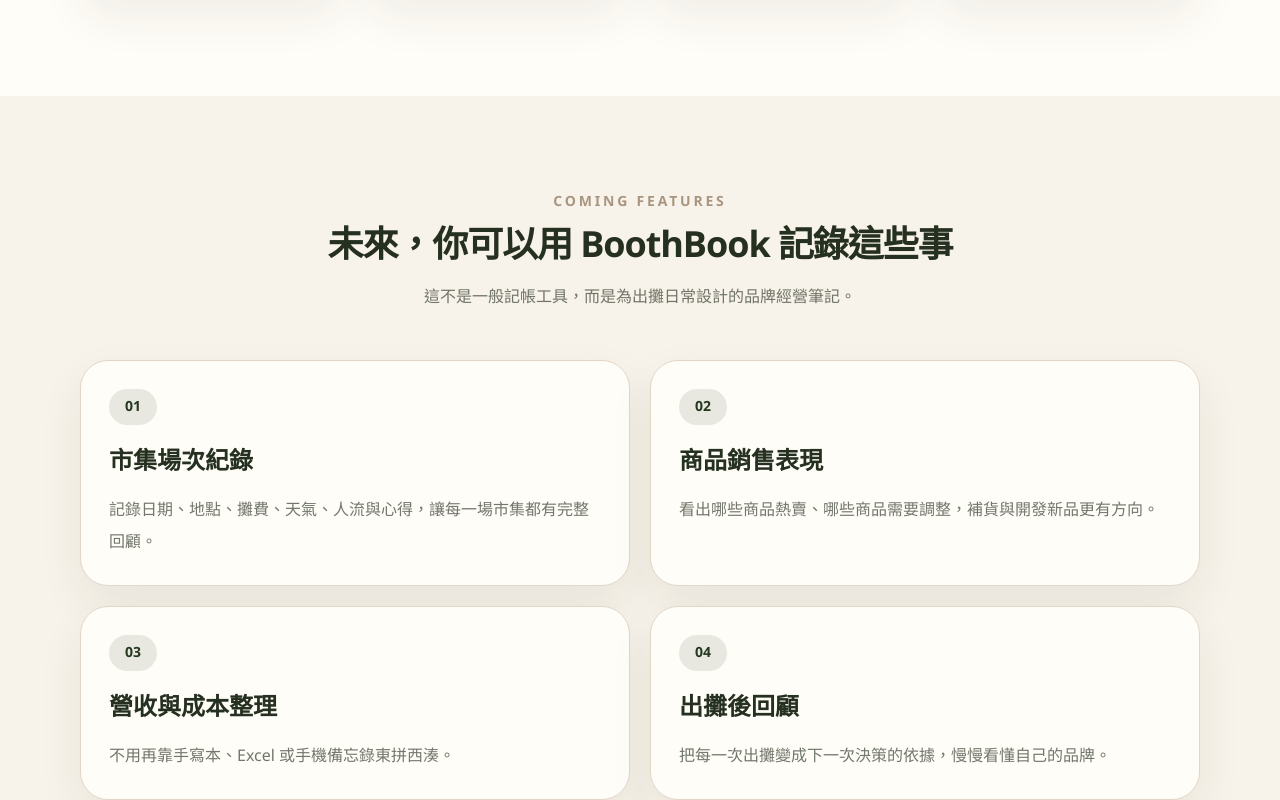
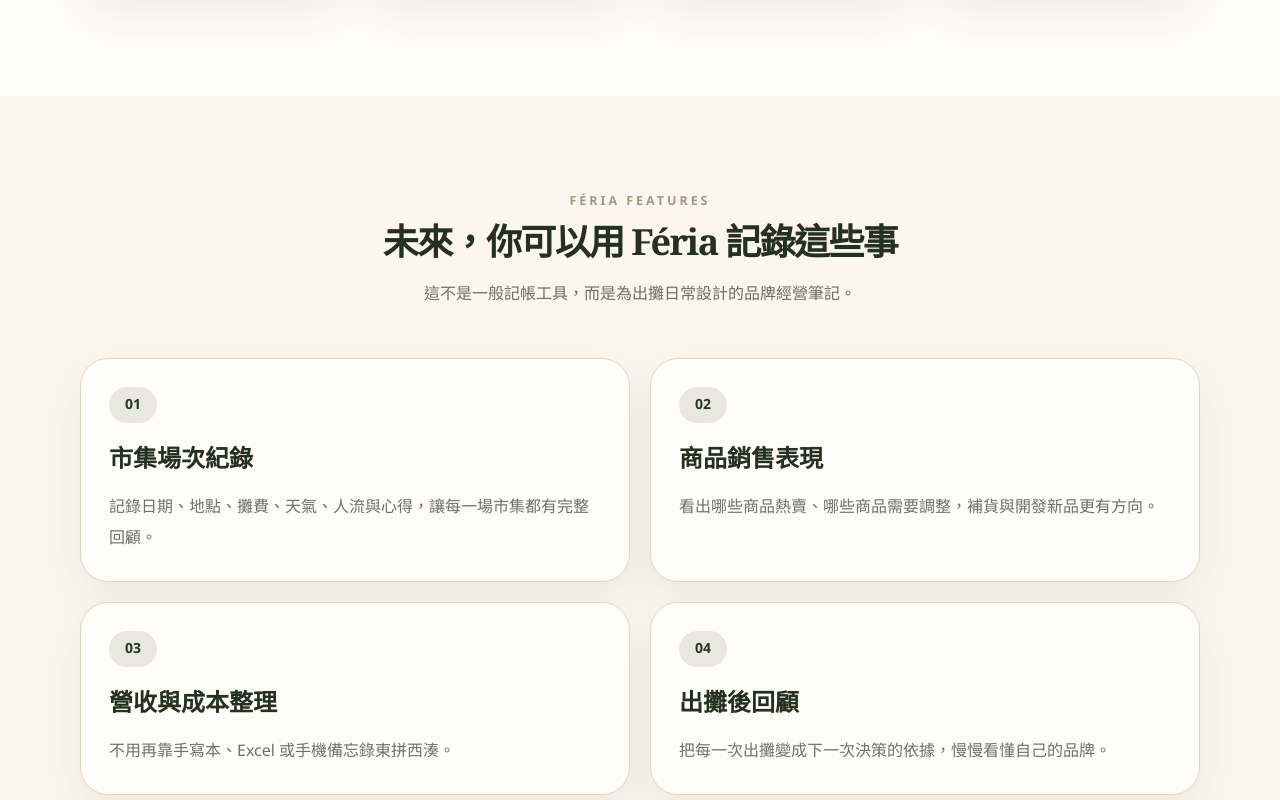
Before and after one commit to KL-4ndroid/boothbook-landing, a Next.js app: page / in a window 1280 px wide. Shown: the part 1371-2171 px from the top of the page. Built offline with nearby package versions, Linux system fonts and the light colour scheme.

Commit message:
feat: restyle feature preview for Feria

```diff
--- a/components/FeaturePreview.jsx
+++ b/components/FeaturePreview.jsx
@@ -23,20 +23,20 @@
 
 export default function FeaturePreview() {
   return (
-    <section className="bg-paper py-18 md:py-24">
+    <section id="features" className="bg-feria-paperSoft py-18 md:py-24">
       <div className="container-page">
         <div className="mx-auto mb-12 max-w-2xl text-center">
-          <p className="text-sm font-black tracking-[0.2em] text-caramel">COMING FEATURES</p>
-          <h2 className="mt-3 text-3xl font-black tracking-[-0.03em] text-ink md:text-4xl">未來，你可以用 BoothBook 記錄這些事</h2>
-          <p className="mt-4 text-base font-medium leading-8 text-ink/65">這不是一般記帳工具，而是為出攤日常設計的品牌經營筆記。</p>
+          <p className="feria-section-label">FÉRIA FEATURES</p>
+          <h2 className="feria-title mt-3 font-display text-3xl font-semibold md:text-4xl">未來，你可以用 Féria 記錄這些事</h2>
+          <p className="feria-copy mt-4 text-base font-medium">這不是一般記帳工具，而是為出攤日常設計的品牌經營筆記。</p>
         </div>
 
         <div className="grid gap-5 md:grid-cols-2">
           {features.map((feature) => (
-            <article key={feature.label} className="group rounded-3xl border border-line bg-cream p-7 shadow-card transition hover:-translate-y-1 hover:border-caramel/70">
-              <div className="mb-5 inline-flex rounded-full bg-forest/10 px-4 py-2 text-sm font-black text-forest">{feature.label}</div>
-              <h3 className="text-2xl font-black text-ink">{feature.title}</h3>
-              <p className="mt-4 text-base font-medium leading-8 text-ink/65">{feature.description}</p>
+            <article key={feature.label} className="group rounded-3xl border border-feria-line bg-feria-cream p-7 shadow-card transition hover:-translate-y-0.5 hover:border-feria-taupe/60">
+              <div className="mb-5 inline-flex rounded-full bg-feria-olive/10 px-4 py-2 text-sm font-semibold text-feria-olive">{feature.label}</div>
+              <h3 className="text-2xl font-semibold text-feria-ink">{feature.title}</h3>
+              <p className="feria-copy mt-4 text-base font-medium">{feature.description}</p>
             </article>
           ))}
         </div>
```
